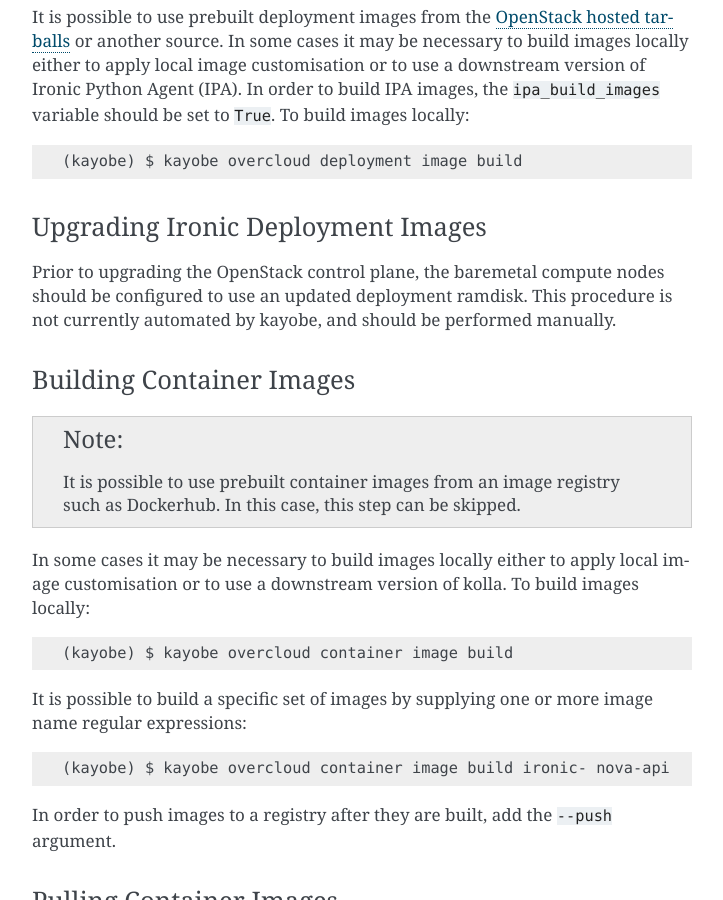
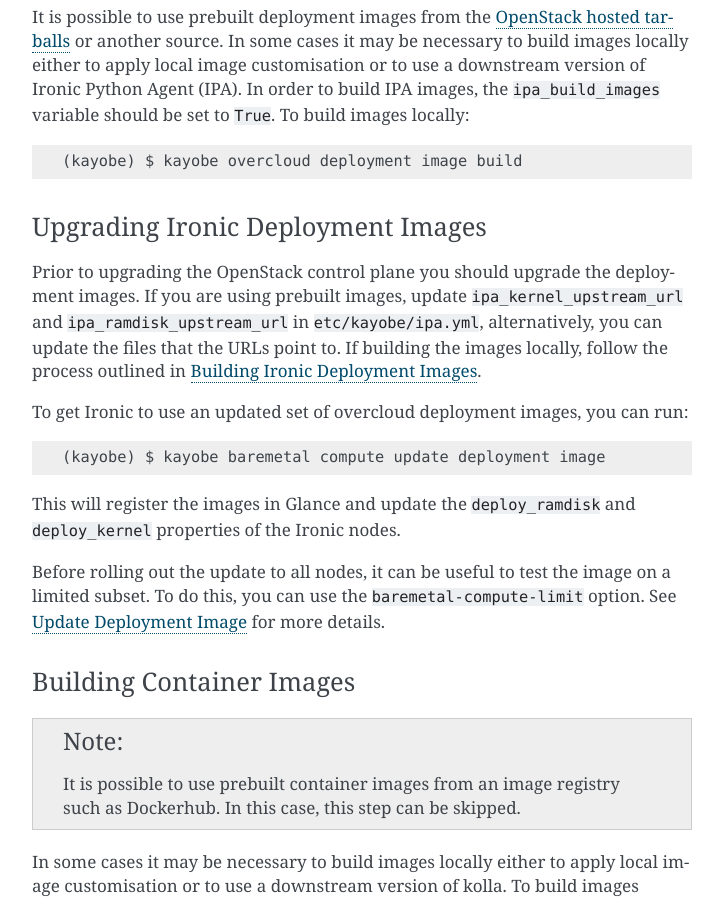
Before and after one commit to openstack/kayobe, a Sphinx documentation site: the page built from doc/source/upgrading.rst, in a window 1280 px wide and 900 px high, scrolled down 2900 px. Shown: the whole window, without its empty margins (388-1111 px from the left). Built offline with Sphinx 7.4.7, drawn with Linux system fonts in a browser that asks for light colours; pages that are not in the unit, such as notebooks, are missing from menus.

Commit message:
Update ironic IPA deployment images
This will update the the deploy_ramdisk and
deploy kernel properties of  'Driver info'
field on Ironic nodes if the locally built
or externally referenced images are updated.

Change-Id: Id3997db452dde6e6e242a9b1091cb219c53ebda1

```diff
--- a/doc/source/upgrading.rst
+++ b/doc/source/upgrading.rst
@@ -121,6 +121,8 @@
 Note that this will not perform full configuration of the host, and will
 instead perform a targeted upgrade of specific services where necessary.
 
+.. _building_ironic_deployment_images:
+
 Building Ironic Deployment Images
 ---------------------------------
 
@@ -141,9 +143,23 @@
 Upgrading Ironic Deployment Images
 ----------------------------------
 
-Prior to upgrading the OpenStack control plane, the baremetal compute nodes
-should be configured to use an updated deployment ramdisk. This procedure is
-not currently automated by kayobe, and should be performed manually.
+Prior to upgrading the OpenStack control plane you should upgrade
+the deployment images. If you are using prebuilt images, update
+``ipa_kernel_upstream_url`` and ``ipa_ramdisk_upstream_url`` in
+``etc/kayobe/ipa.yml``, alternatively, you can update the files that the URLs
+point to. If building the images locally, follow the process outlined in
+:ref:`building_ironic_deployment_images`.
+
+To get Ironic to use an updated set of overcloud deployment images, you can run::
+
+    (kayobe) $ kayobe baremetal compute update deployment image
+
+This will register the images in Glance and update the ``deploy_ramdisk``
+and ``deploy_kernel`` properties of the Ironic nodes.
+
+Before rolling out the update to all nodes, it can be useful to test the image
+on a limited subset. To do this, you can use the ``baremetal-compute-limit``
+option. See :ref:`update_deployment_image` for more details.
 
 Building Container Images
 -------------------------
--- a/setup.cfg
+++ b/setup.cfg
@@ -33,6 +33,7 @@
     baremetal_compute_manage = kayobe.cli.commands:BaremetalComputeManage
     baremetal_compute_provide = kayobe.cli.commands:BaremetalComputeProvide
     baremetal_compute_rename = kayobe.cli.commands:BaremetalComputeRename
+    baremetal_compute_update_deployment_image = kayobe.cli.commands:BaremetalComputeUpdateDeploymentImage
     control_host_bootstrap = kayobe.cli.commands:ControlHostBootstrap
     control_host_upgrade = kayobe.cli.commands:ControlHostUpgrade
     configuration_dump = kayobe.cli.commands:ConfigurationDump
```
Also changed, not shown: doc/source/administration.rst (+25 -0 lines), 8 other files.
